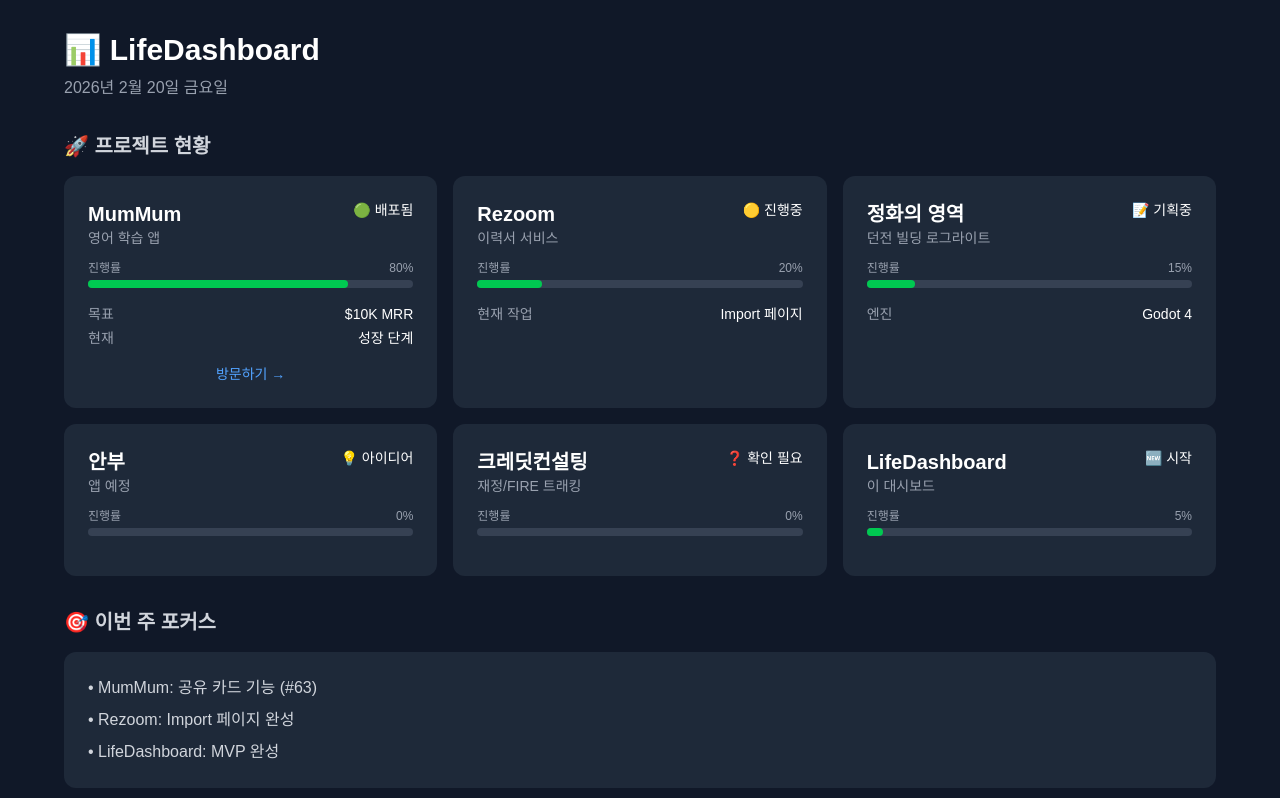
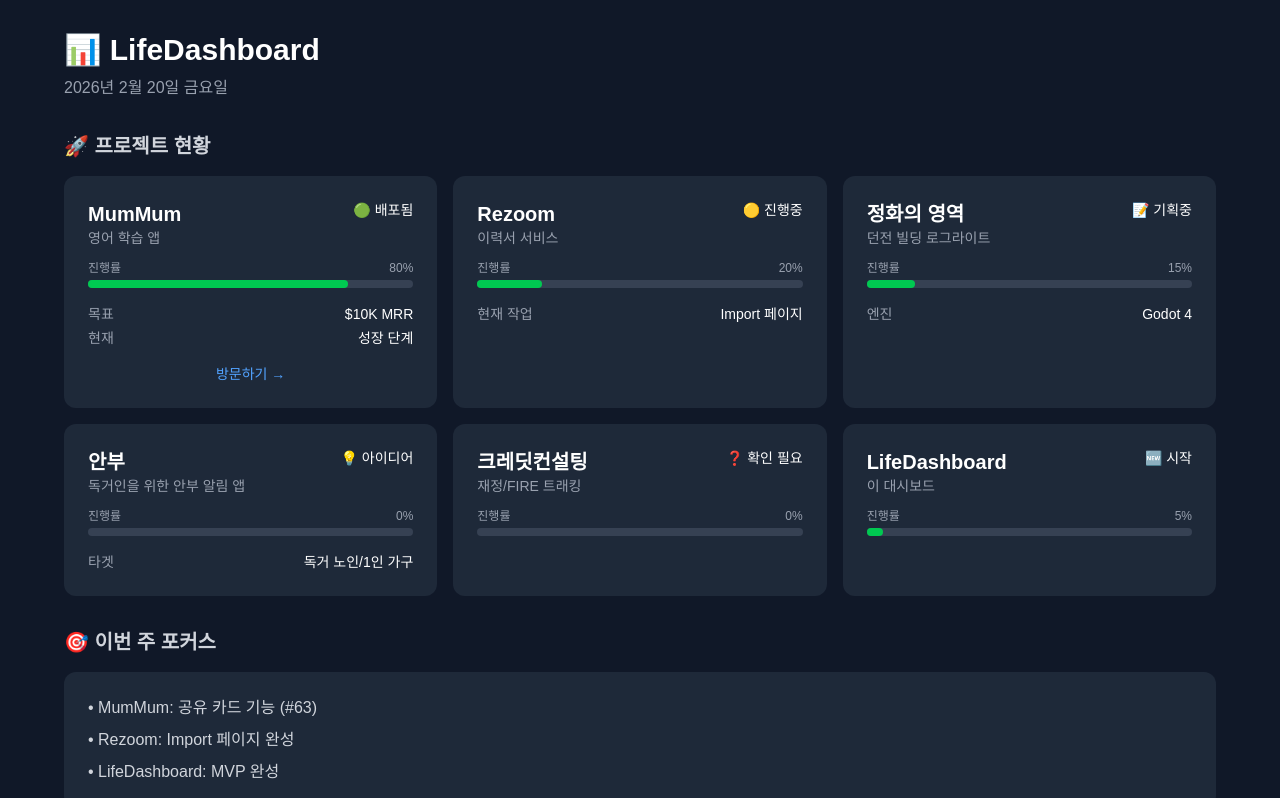
Before and after one commit to lindychi/life-dashboard, a Next.js app: page / in a window 1280 px wide. Shown: the top 798 px of the page. Built offline with nearby package versions, Linux system fonts and the light colour scheme.

Commit message:
fix: update 안부 project description

```diff
--- a/src/app/page.tsx
+++ b/src/app/page.tsx
@@ -30,10 +30,12 @@ const projects = [
   },
   {
     name: "안부",
-    description: "앱 예정",
+    description: "독거인을 위한 안부 알림 앱",
     status: "💡 아이디어",
     progress: 0,
-    kpis: [],
+    kpis: [
+      { label: "타겟", value: "독거 노인/1인 가구" },
+    ],
   },
   {
     name: "크레딧컨설팅",
```
